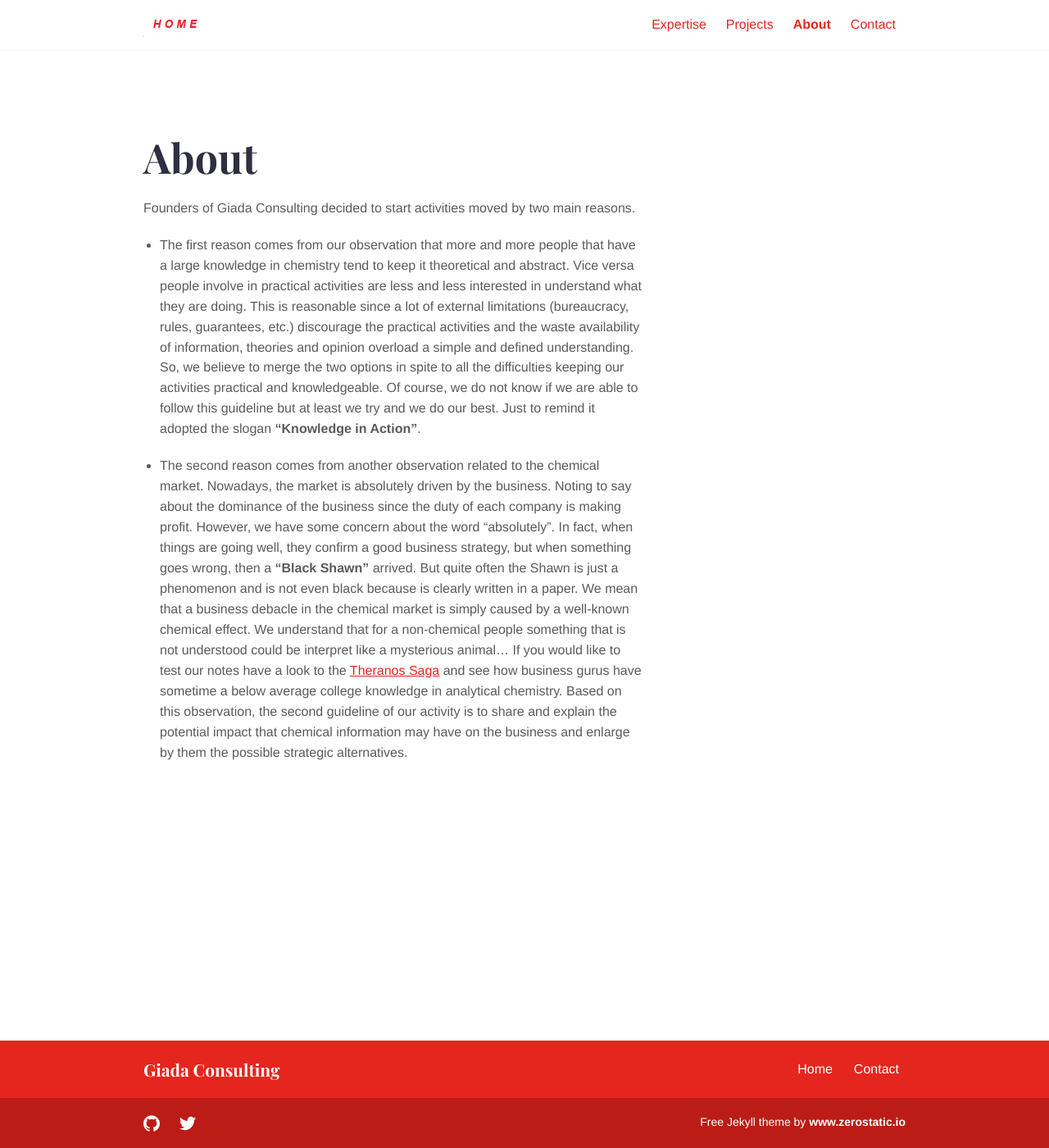
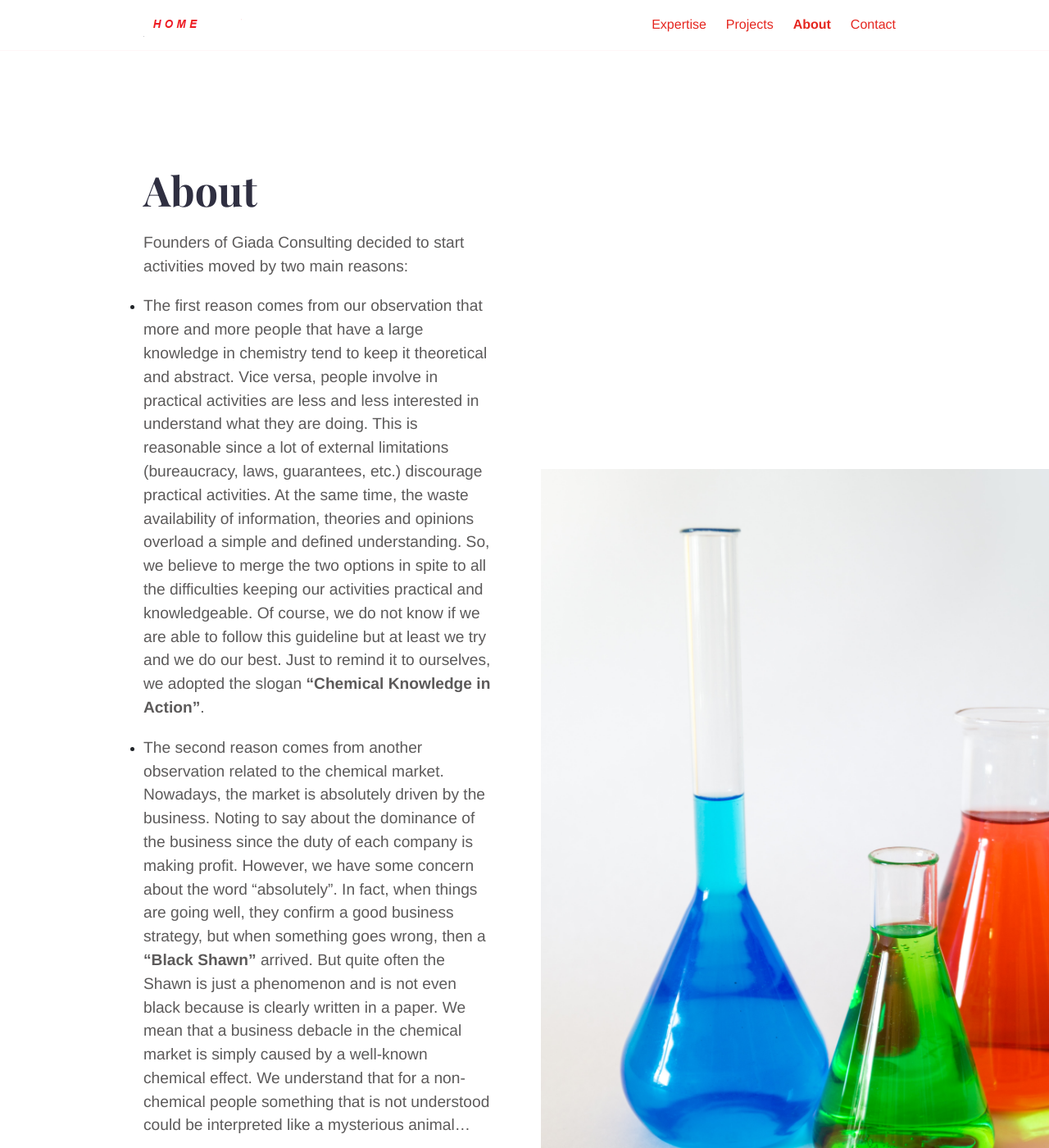
Before and after one commit to GiadaConsulting/GiadaConsulting.github.io, a Jekyll site: the page built from about.md, in a window 1280 px wide and 1400 px high. Shown: the whole window at 82% size. Built offline with Jekyll 4.4.1, drawn with Linux system fonts in a browser that asks for light colours; some of the changed text lies outside the part shown.

Commit message:
some corrections

```diff
--- /dev/null
+++ b/_layouts/about.html
@@ -0,0 +1,20 @@
+---
+title: About
+layout: default
+bodyClass: "page-about"
+---
+<div class="intro">
+  <div class="container">
+    <div class="row justify-content-start">
+      <div class="col-12 col-md-7 col-lg-7 order-2 order-md-1">
+ 			<h1 class="title">{{page.title}}</h1>
+			{{ content }}
+      </div>
+      {% if page.intro_image %}
+      <div class="col-12 col-md-5 col-lg-5 order-1 order-md-2 position-relative">
+        <img alt={{ page.title }} class="intro-image{% if page.intro_image_absolute %} intro-image-absolute{% endif %}{% if page.intro_image_hide_on_mobile %} intro-image-hide-mobile{% endif %}" src="{{ page.intro_image | relative_url }}" />
+      </div>
+      {% endif %}
+    </div>
+  </div>
+</div>
--- a/about.md
+++ b/about.md
@@ -1,23 +1,28 @@
 ---
 title: About
-layout: page
+layout: about
 description: About
 bodyClass: page-about
+intro_image: "images/illustrations/alex-kondratiev-yS3XM9qx3hQ-unsplash.jpg"
+intro_image_absolute: true
+intro_image_hide_on_mobile: true
 ---
-Founders of Giada Consulting decided to start activities moved by two main reasons.
+Founders of Giada Consulting decided to start activities moved by two main reasons:
 
 * The first reason comes from our observation that more and more people that have a large knowledge in chemistry tend to keep it theoretical and abstract.
-Vice versa people involve in practical activities are less and less interested in understand what they are doing. This is reasonable since a lot of external limitations (bureaucracy,
-rules, guarantees, etc.) discourage the practical activities and the waste availability of information, theories and opinion overload a simple and defined understanding.
+Vice versa, people involve in practical activities are less and less interested in understand what they are doing. This is reasonable since a lot of external limitations (bureaucracy,
+laws, guarantees, etc.) discourage practical activities. At the same time, the waste availability of information, theories and opinions overload a simple and defined understanding.
 So, we believe to merge the two options in spite to all the difficulties keeping our activities practical and knowledgeable. Of course, we do not know if we are able to follow this
-guideline but at least we try and we do our best. Just to remind it adopted the slogan **"Knowledge in Action"**.
+guideline but at least we try and we do our best. Just to remind it to ourselves, we adopted the slogan **"Chemical Knowledge in Action"**.
 
 
 * The second reason comes from another observation related to the chemical market. Nowadays, the market is absolutely driven by the business. Noting to say about the dominance of the
 business since the duty of each company is making profit. However, we have some concern about the word "absolutely". In fact, when things are going well, they confirm a good business
 strategy, but when something goes wrong, then a **"Black Shawn"** arrived. But quite often the Shawn is just a phenomenon and is not even black because is clearly written in a paper.
 We mean that a business debacle in the chemical market is simply caused by  a well-known chemical effect. We understand that for a non-chemical people something that is not understood
-could be interpret like a mysterious animal... If you would like to test our notes have a look to the
+could be interpreted like a mysterious animal...
+
+If you would like to test our notes have a look to the
 [Theranos Saga](https://www.investopedia.com/articles/investing/020116/theranos-fallen-unicorn.asp#:~:text=2003%3A%20Nineteen%2Dyear%2Dold,gaining%20a%20%2430%20million%20valuation.)
-and see how business gurus have sometime a below average college knowledge in analytical chemistry.
-Based on this observation, the second guideline of our activity is to share and explain the potential impact that chemical information may have on the business and enlarge by them the possible strategic alternatives.
+and see how sometime business gurus have a below average college knowledge in analytical chemistry.
+Based on this observation, the second guideline of our activity is to share and explain the potential impact that chemical information may have on the business and increase the possible strategic alternatives.
```
Also changed, not shown: _services/properties.md (+2 -2 lines), images/illustrations/alex-kondratiev-yS3XM9qx3hQ-unsplash.jpg (added).
